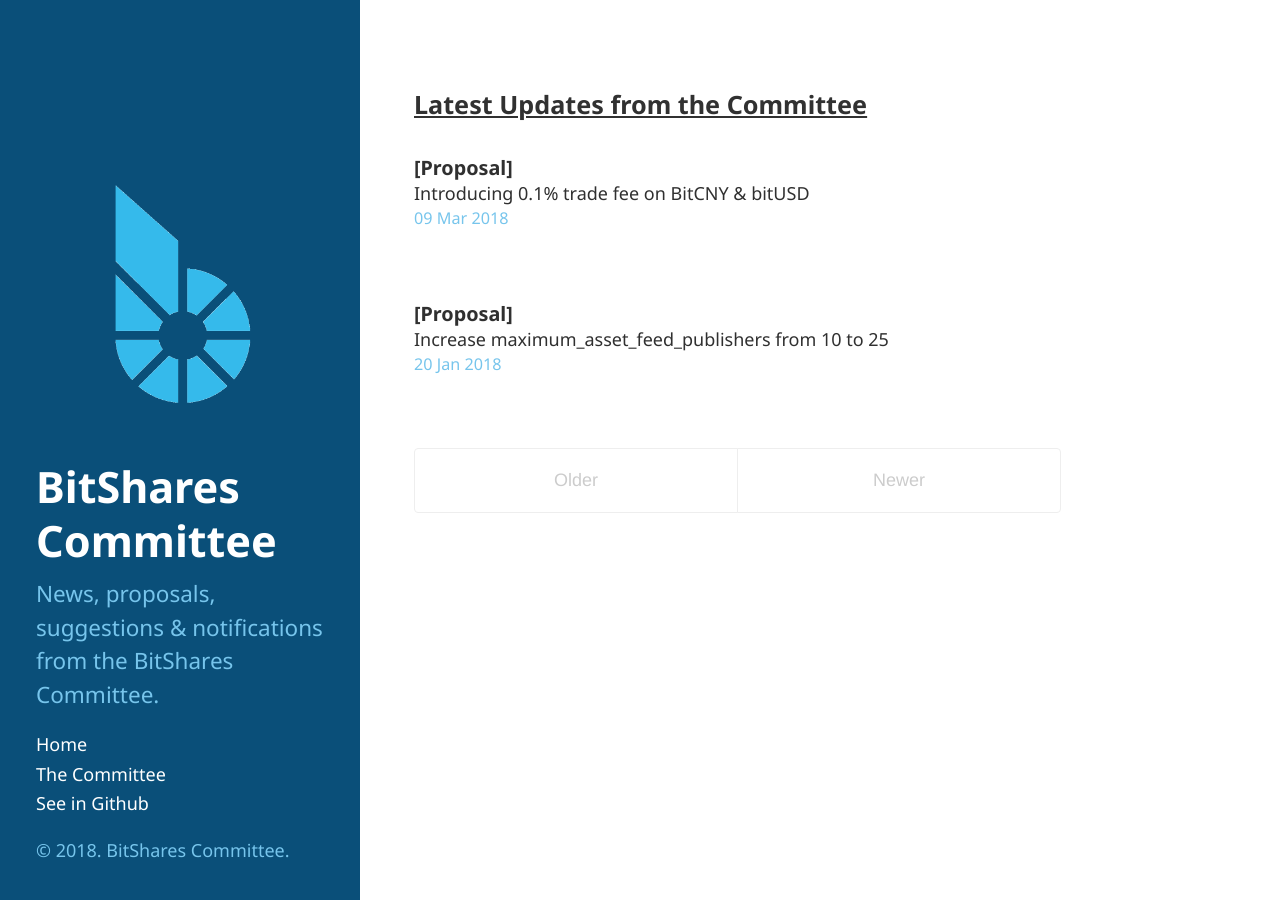
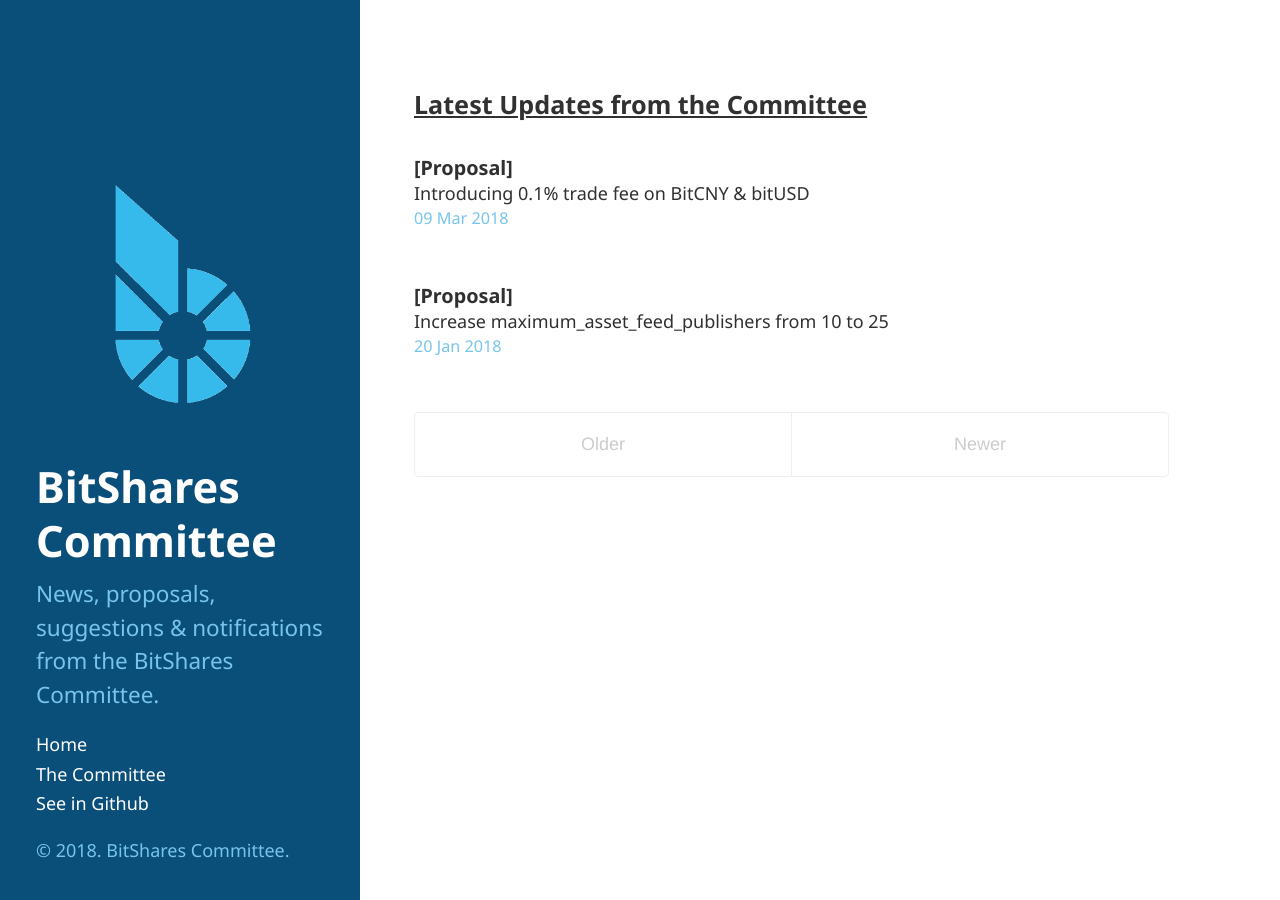
Before and after one commit to bitsharespro/bc, a Jekyll site: the page built from index.html, in a window 1280 px wide. Built offline with Jekyll 4.4.1, drawn with Linux system fonts in a browser that asks for light colours; Markdown is read by kramdown in place of the engine named in the settings; the list of posts is cut into pages by our own code.

Commit message:
CSS Fixes

```diff
--- a/public/css/hyde.css
+++ b/public/css/hyde.css
@@ -56,6 +56,9 @@ html {
   font-size:1.4rem;
   margin-bottom:2rem;
   text-decoration:underline;
+}
+.post {
+  margin-bottom:3em;
 }
 .content h1.post-title {
   font-size:1.1rem;
@@ -153,7 +156,7 @@ a.sidebar-nav-item:focus {
 
 @media (min-width: 48em) {
   .content {
-    max-width: 38rem;
+    max-width: 44rem;
     margin-left: 20rem;
     margin-right: 2rem;
   }
```
